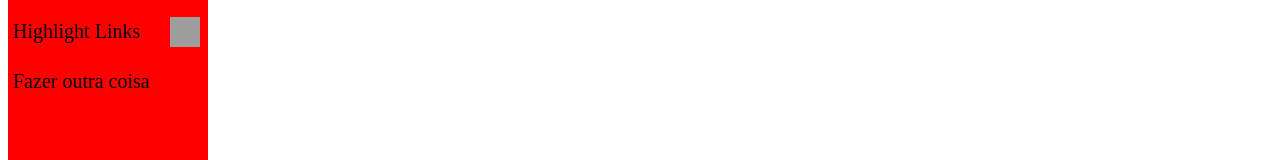
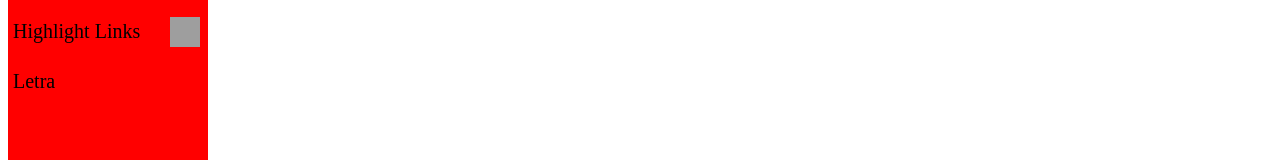
Before and after one commit to avoguga/accessibility-toolkit, a React (Create React App) app: page / in a window 1280 px wide. Shown: the part 141-301 px from the top of the page. Built offline with nearby package versions, Linux system fonts and the light colour scheme; grey boxes are pictures that could not be loaded.

Commit message:
fixing bugs and adding a external dts

```diff
--- a/package.json
+++ b/package.json
@@ -16,6 +16,7 @@
     "react": "^17.0.2",
     "react-dom": "^17.0.2",
     "react-scripts": "5.0.0",
+    "react-speech-kit": "^3.0.1",
     "styled-components": "^5.3.3",
     "typescript": "^4.6.2",
     "web-vitals": "^2.1.4"
--- a/src/components/ActionButton/index.tsx
+++ b/src/components/ActionButton/index.tsx
@@ -10,7 +10,7 @@ interface Props {
 
 const ActionButton: React.FC<Props> = ({ click, image, text, onMouseOver }) => {
   return (
-    <Container onClick={click} onMouseEnter={onMouseOver}>
+    <Container onClick={click} onMouseOver={onMouseOver}>
       <p>{text}</p>
       <MyIcon src={image}/>
     </Container>
--- a/src/components/Toolkit/index.tsx
+++ b/src/components/Toolkit/index.tsx
@@ -1,5 +1,6 @@
-import React, { useState, useEffect } from "react";
-import GlobalStyles from "../../styles/global";
+import React, { useState, useRef, useCallback, useEffect } from "react";
+import { useSpeechSynthesis } from "react-speech-kit";
+
 import increaseImg from "../../assets/aumentar-o-volume.png";
 import highlightLinkImg from "../../assets/aumentar-o-volume.png";
 
@@ -19,20 +20,35 @@ const Toolkit: React.FC = () => {
     setTimeout(() => setMove(false), 2000);
   };
 
-  function increaseFontSize(element: any) {
+  const increaseFontSize = (element: any) => {
     // Increase font size in 20%
     element.style.fontSize !== `${120}%`
       ? (element.style.fontSize = `${120}%`)
       : (element.style.fontSize = `${100}%`);
-  }
+  };
 
-  function highlightLinks(element: any) {
+  const increaseLetterSpacing = (element: any) => {
+    // Increase font size in 20%
+    element.style.letterSpacing !== `${2}px`
+      ? (element.style.letterSpacing = `${2}px`)
+      : (element.style.letterSpacing = ``);
+  };
+
+  // Get previus value of background color
+  const [highlightButton, setHighlightButton] = useState<any>();
+
+  const highlightLinks = (element: any) => {
     // Highlight links
-    console.log(document.querySelector('a')?.style.backgroundColor)
-    element.style.backgroundColor !== "#fdf2a3"
-      ? (element.style.backgroundColor = "#fdf2a3")
-      : (element.style.backgroundColor = "#fdf2a3");
-  }
+    setHighlightButton(document.querySelector('a'))
+
+    const highlight = () => {
+      element.style.backgroundColor !== "#fdf2a3"
+        ? (element.style.backgroundColor = "#fdf2a3")
+        : (element.style.backgroundColor = "");
+    };
+
+
+  };
 
   return (
     <Container>
@@ -48,8 +64,8 @@ const Toolkit: React.FC = () => {
           text="Highlight Links"
         />
         <AnotherButton
-          click={() => increaseFontSize(document.body)}
-          text="Fazer outra coisa"
+          click={() => increaseLetterSpacing(document.body)}
+          text="Letra"
         />
       </Content>
       <MainButton click={animate} className={move ? `move` : ``} />
```
Also changed, not shown: 1 other file (tests, documents, lock files or other folders).
